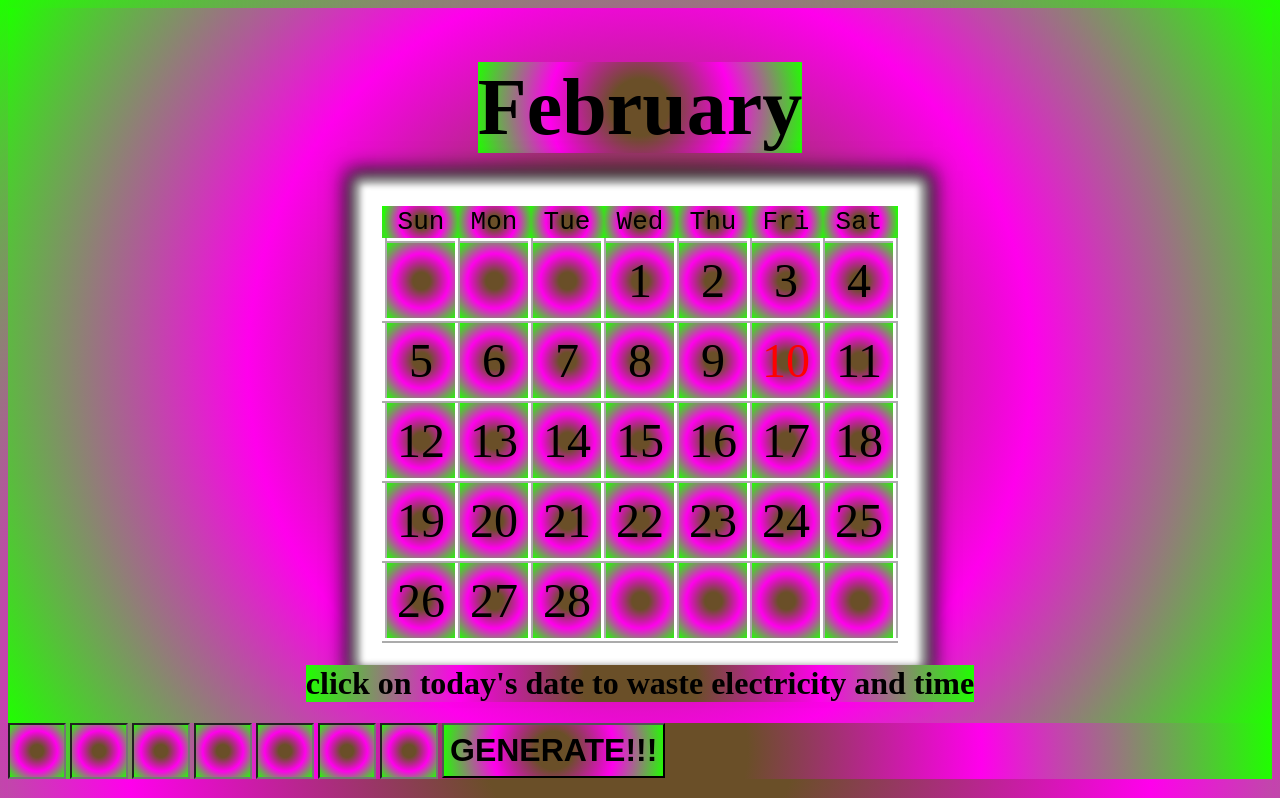
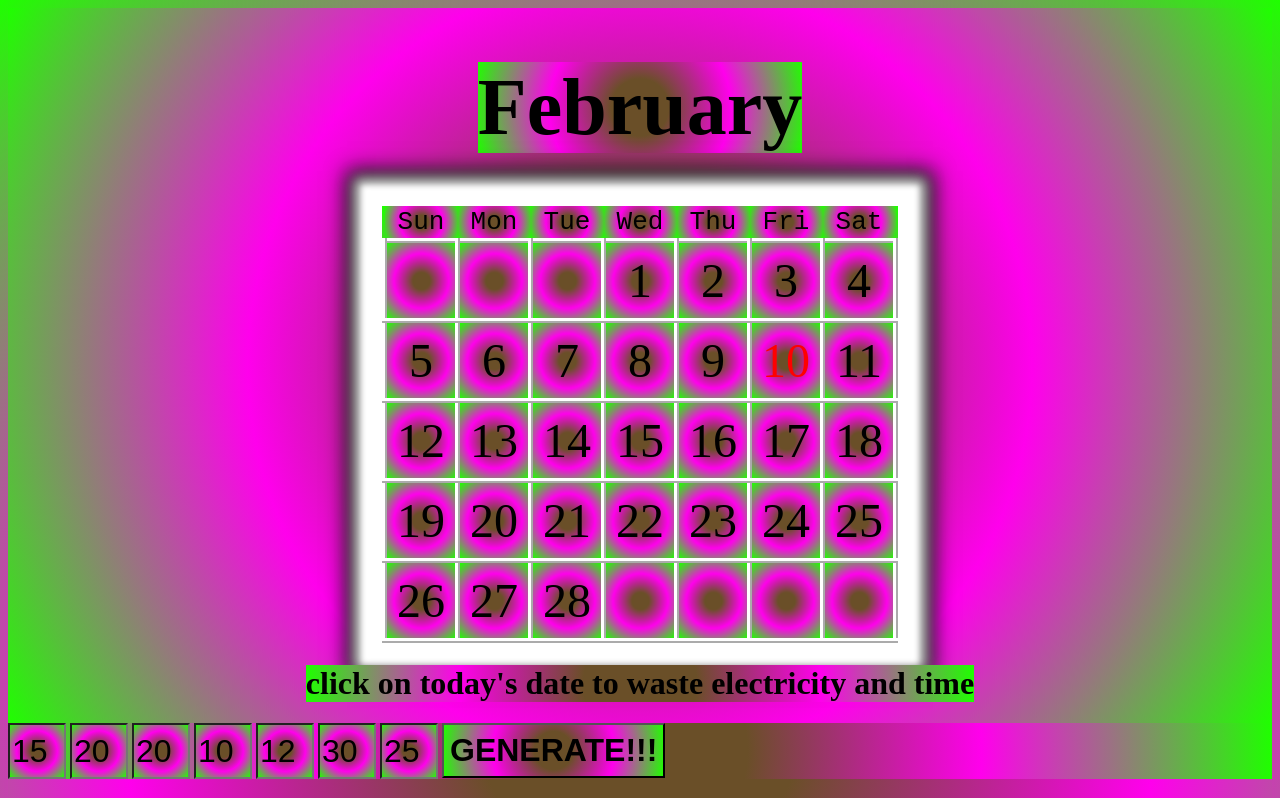
Before and after one commit to CaptainCronch/js-sandbox, a plain HTML site: page index.html in a window 1280 px wide. Shown: the top 798 px of the page. Drawn offline with nearby package versions, Linux system fonts and the light colour scheme.

Commit message:
chart has default values now

```diff
--- a/index.html
+++ b/index.html
@@ -132,13 +132,13 @@ background: radial-gradient(circle, rgba(106,79,40,1) 17%, rgba(255,0,236,1) 54%
         <h1>click on today's date to waste electricity and time</h1>
     </div>
     <form action="#" id="stock-market" onsubmit="onGenerate();return false">
-        <input type="number" name="sunday" id="sunday" class="stock-input">
-        <input type="number" name="monday" id="monday" class="stock-input">
-        <input type="number" name="tuesday" id="tuesday" class="stock-input">
-        <input type="number" name="wednesday" id="wednesday" class="stock-input">
-        <input type="number" name="thursday" id="thursday" class="stock-input">
-        <input type="number" name="friday" id="friday" class="stock-input">
-        <input type="number" name="saturday" id="saturday" class="stock-input">
+        <input type="number" name="sunday" id="sunday" class="stock-input" value="150">
+        <input type="number" name="monday" id="monday" class="stock-input" value="200">
+        <input type="number" name="tuesday" id="tuesday" class="stock-input" value="200">
+        <input type="number" name="wednesday" id="wednesday" class="stock-input" value="100">
+        <input type="number" name="thursday" id="thursday" class="stock-input" value="125">
+        <input type="number" name="friday" id="friday" class="stock-input" value="300">
+        <input type="number" name="saturday" id="saturday" class="stock-input" value="250">
         <input type="submit" value="GENERATE!!!" id="stock-submit">
     </form>
     <h1>stock market :o</h1>
```
